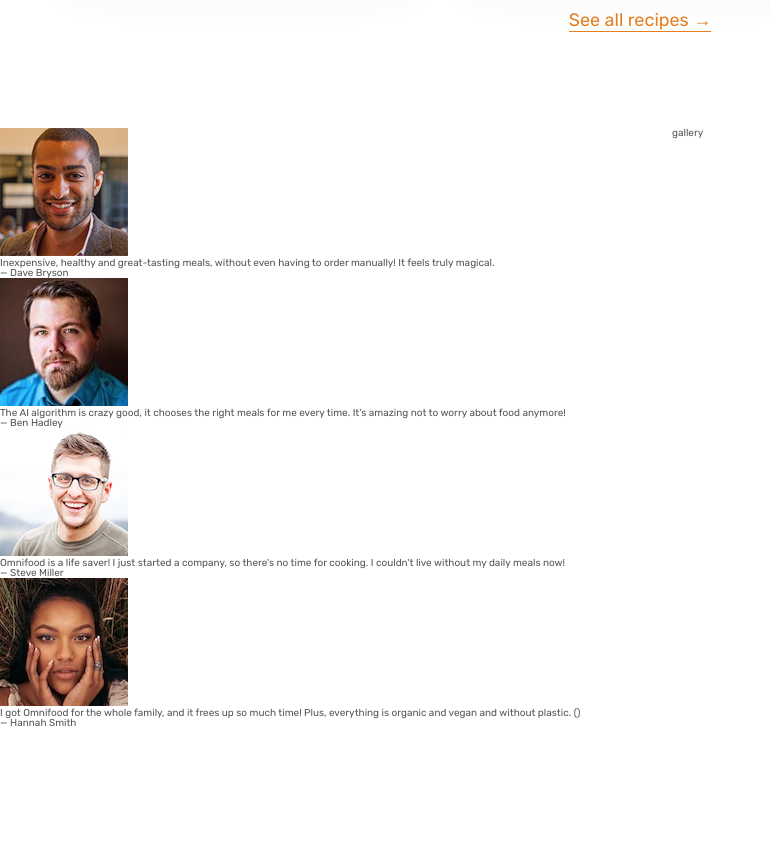
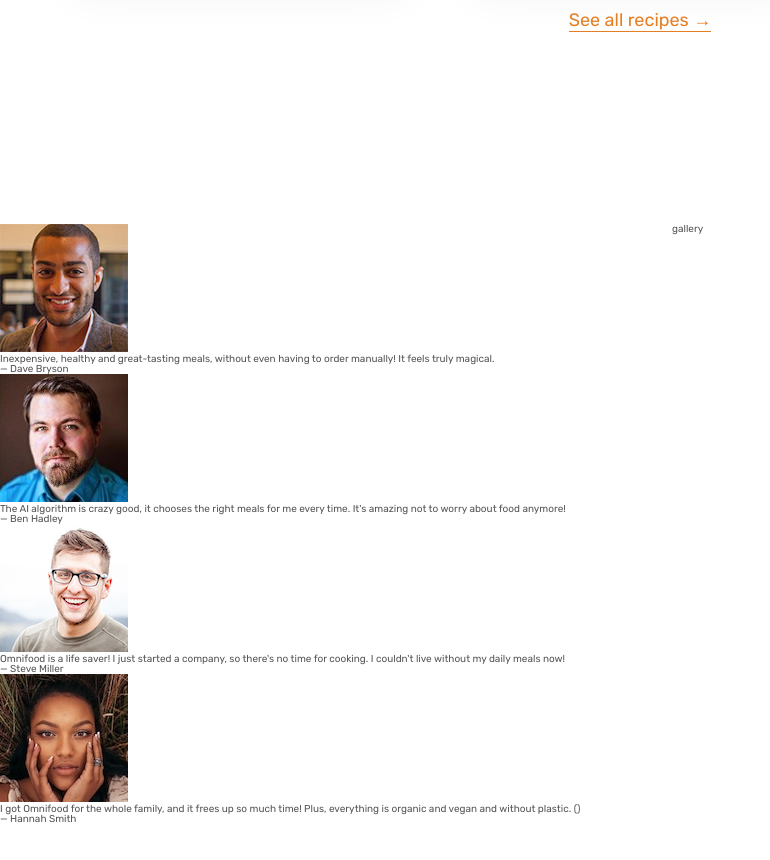
Before and after one commit to sepide-rezzayi/omnifood-web-desktop, a website: page index.html in a window 1280 px wide. Shown: the part 3340-4200 px from the top of the page, without its empty margins (0-770 px from the left). Before the commit the page ends 4069 px from the top, so only its background shows below. Drawn offline with nearby package versions, Linux system fonts and the light colour scheme.

Commit message:
testmonails

```diff
--- a/css/style.css
+++ b/css/style.css
@@ -308,3 +308,13 @@ body {
   text-align: center;
   font-size: 1.8rem;
 }
+
+/* TESTMONIALS SECTION */
+.section-testimonials {
+  padding: 9.6rem 0;
+}
+
+.testmonials {
+  display: grid;
+
+}
```
Also changed, not shown: index.html (+1 -1 lines).
